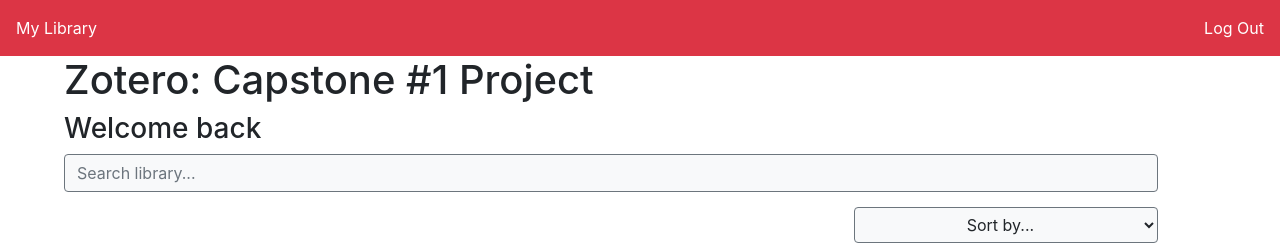
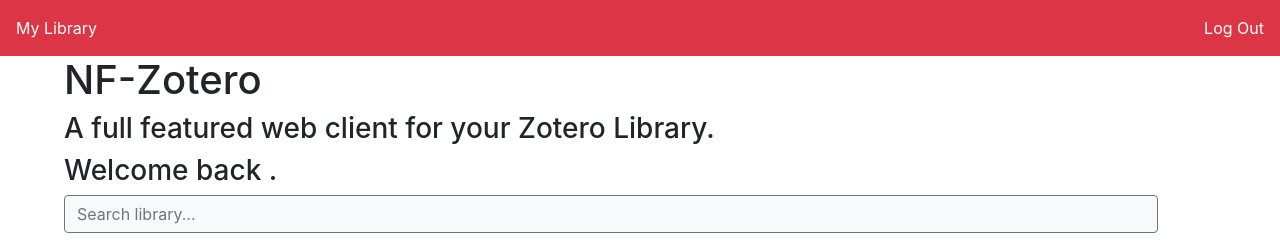
Before and after one commit to MonroeMegalonyx/NewForce__Capstone__1, a React (Create React App) app: page / in a window 1280 px wide. Shown: the top 245 px of the page. Built offline with nearby package versions, Linux system fonts and the light colour scheme; no server answers; sample sign-in values are in the browser's storage.

Commit message:
CSS changes

```diff
--- a/src/Home.css
+++ b/src/Home.css
@@ -27,6 +27,9 @@
   margin-left: 65%;
 }
 
+.container--list{
+  width: 700%
+}
 .items{
   display: flex;
   flex-wrap: wrap;
@@ -35,6 +38,10 @@
 .item {
   width: 30%;
   margin: 5px;
+  display: flex;
+  flex-direction: column;
+  justify-content: space-between;
+
 }
 
 .collection{
--- a/src/Home.js
+++ b/src/Home.js
@@ -90,8 +90,9 @@
     <>
       <main className="container--homepage">
         <div className="container--header">
-          <h1>Zotero: Capstone #1 Project</h1>
-          <h3>Welcome back <i>{user[2]}</i></h3>
+          <h1>NF-Zotero</h1>
+          <h3>A full featured web client for your Zotero Library.</h3>
+          <h3>Welcome back <i>{user[2]}</i>.</h3>
           {/* <p>
             Lorem ipsum dolor sit amet, consectetur adipiscing elit, sed do
             eiusmod tempor incididunt ut labore et dolore magna aliqua. Ut enim
--- a/src/components/Items/Item.js
+++ b/src/components/Items/Item.js
@@ -17,13 +17,14 @@
 
   return (
     <>
-      <section className="item">
-        <p className="item__name">Title: {item.data.title}</p>
+      <section className="item rounded-lg">
+        <div className="item__text"><p className="item__name">Title: {item.data.title}</p>
         <p className="item__author">Author(s): {item.meta.creatorSummary}</p>
         <p className="item__year">Year: {item.meta.parsedDate}</p>
         <p className="item__added">Added to Library: {item.data.dateAdded}</p>
         <p className="item__modified">Modified on: {item.data.dateModified}</p>
-
+        </div>
+        <div className="button__text">
         <button
           className="btn btn-primary"
           onClick={() => history.push(`/items/detail/${item.key}`)}
@@ -33,6 +34,7 @@
         <button className="btn btn-warning" onClick={() => handleClickEditTask(item.key)}>
           Edit tags
         </button>
+        </div>
         {/* <button
           className="btn btn-warning"
           onClick={() => history.push(`/items/edit/${item.key}`)}
```
